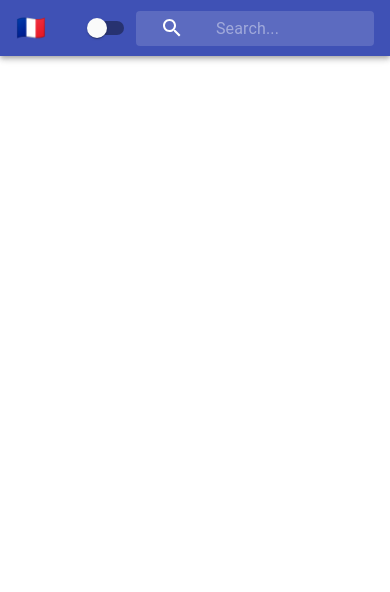
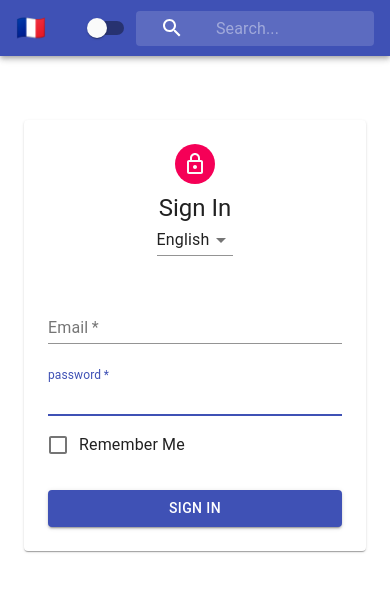
Before and after one commit to fsanchezvilela/context-class-nav-example, a React (Create React App) app: page / in a window 390 px wide. Shown: the top 592 px of the page. Built offline with nearby package versions, Linux system fonts and the light colour scheme.

Commit message:
add responsive form to our context app

```diff
--- a/src/App.js
+++ b/src/App.js
@@ -1,12 +1,14 @@
 import React, { Component } from 'react';
 import Navbar from "./Navbar";
+import Form from "./Form";
 
 class App extends Component {
   render (){
     return(
-      <div className="App">
+      <>
         <Navbar/>
-      </div>
+        <Form/>
+      </>
     );
   }
 }
--- /dev/null
+++ b/src/Form.js
@@ -0,0 +1,65 @@
+import React, { Component } from 'react';
+import {
+    Avatar,
+    Button,
+    CssBaseline,
+    FormControl,
+    FormControlLabel,
+    Checkbox,
+    Input,
+    InputLabel,
+    Paper,
+    Typography,
+    MenuItem,
+    Select,
+} from '@material-ui/core';
+import { LockOutlined } from "@material-ui/icons";
+
+import withStyles from "@material-ui/core/styles/withStyles";
+import styles from "./styles/FormStyles";
+
+class Form extends Component {
+    render() {
+        const { classes } = this.props;
+        return (
+            <main className={classes.main}>
+               <Paper className={classes.paper}>
+                   <Avatar className={classes.avatar}>
+                       <LockOutlined/>
+                   </Avatar>
+                   <Typography variant="h5">Sign In</Typography>
+                   <Select value='english'>
+                       <MenuItem value="english">English</MenuItem>
+                       <MenuItem value="french">French</MenuItem>
+                       <MenuItem value="spanish">Spanish</MenuItem>
+                   </Select>
+                   <form className={classes.form}>
+                       <FormControl margin="normal" required fullwidth="true">
+                           <InputLabel htmlFor="email">Email</InputLabel>
+                           <Input id="email" autoFocus name="email"></Input>
+                       </FormControl>
+                       <FormControl margin="normal" required fullwidth="true">
+                           <InputLabel htmlFor="password">password</InputLabel>
+                           <Input id="password" autoFocus name="password"></Input>
+                       </FormControl>
+                        <FormControlLabel
+                            control={<Checkbox color='primary'/>}
+                            label='Remember Me'
+                        />
+                        <Button
+                            variant="contained"
+                            type="submit"
+                            fullwidth='true'
+                            color="primary"
+                            className={classes.submit}>
+                            SIGN IN
+                        </Button>
+
+                   </form>
+                </Paper>
+            </main>
+        )
+    }
+}
+
+export default withStyles(styles)(Form);
--- /dev/null
+++ b/src/styles/FormStyles.js
@@ -0,0 +1,36 @@
+const styles = theme => ({
+    main:{
+        width:"auto",
+        display:"block",
+        marginLeft: theme.spacing(3),
+        marginRight: theme.spacing(3),
+        [theme.breakpoints.up('sm')]:{
+            width:400,
+            marginLeft:"auto",
+            marginRight:"auto",
+        }
+    },
+    paper:{
+        marginTop: theme.spacing(8),
+        display: "flex",
+        flexDirection: "column",
+        alignItems:"center",
+        padding: `${theme.spacing(2)}px ${theme.spacing(3)}px ${theme.spacing(3)}px`
+    },
+    avatar:{
+        margin: theme.spacing(),
+        backgroundColor: theme.palette.secondary.main,
+    },
+    form:{
+        width: "100%",
+        marginTop: theme.spacing(3),
+        display: 'flex',
+        flexDirection: 'column',
+        justifyContent:'center',
+    },
+    submit:{
+        width:"100%",
+        marginTop: theme.spacing(3),
+    }
+})
+export default styles;
```
